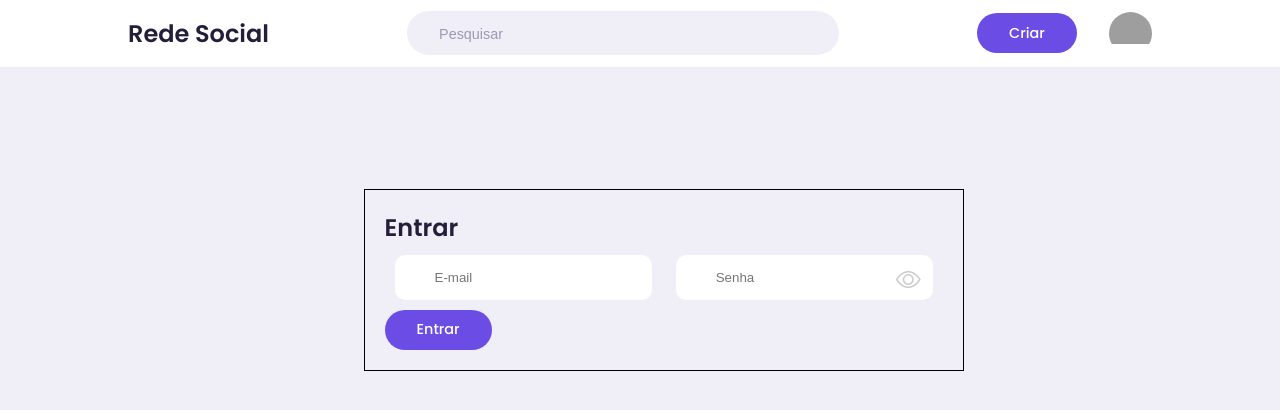
After one commit to MauricioScheffer/ProjetoFinal, a PHP site: page /login.php in a window 1280 px wide. The commit adds this page. Shown: the top 410 px of the page. Run offline with PHP 8.4, Linux system fonts and the light colour scheme; grey boxes are pictures that could not be loaded.

Commit message:
ProjetoFinal 03/07/24

```diff
--- /dev/null
+++ b/css/login.css
@@ -0,0 +1,162 @@
+@import url('https://fonts.googleapis.com/css2?family=Poppins:wght@300;500;600&display=swap');
+
+
+:root{
+    --color-white: hsl(252, 30%, 100%);
+    --color-light: hsl(252, 30%, 95%);
+    --color-grey: hsl(252, 15%, 65%);
+    --color-primary: hsl(252, 75%, 60%);
+    --color-secundary: hsl(252, 100%, 90%);
+    --color-sucess: hsl(120, 95%, 65%);
+    --color-danger: hsl(0, 95%, 65%);
+    --color-dark: hsl(252, 30%, 17%);
+    --color-black: hsl(252, 30%, 10%);
+
+    --border-radius: 2rem;
+    --card-border-radius: 1rem;
+    --btn-padding: 0.6rem 2rem;
+    --search-padding: 0.6rem 1rem;
+    --card-padding: 1rem;
+
+    --sticky-top-left: 5.4rem;
+    --sticky-top-right: -18rem;
+}
+
+*, *::before, *::after{
+    margin: 0;
+    padding: 0;
+    outline: 0;
+    box-sizing: border-box;
+    text-decoration: none;
+    list-style: none;
+    border: none;
+}
+
+body{
+    font-family: "Poppins", sans-serif;
+    color: var(--color-dark);
+    background: var(--color-light);
+    overflow-x: hidden;
+}
+
+.container{
+    width: 80%;
+    margin: 0 auto;
+}
+
+.profile-photo{
+    width: 2.7rem;
+    aspect-ratio: 1/1;
+    border-radius: 50%;
+    overflow: hidden;
+}
+
+img{
+    display: block;
+    width: 100%;
+}
+
+.btn{
+    display: inline-block;
+    padding: var(--btn-padding);
+    font-weight: 500;
+    border-radius: var(--border-radius);
+    cursor: pointer;
+    transition: all 300ms ease;
+    font-size: 0.9rem;
+}
+
+.btn:hover{
+    opacity: 0.8;
+}
+
+.btn-primary{
+    background: var(--color-primary);
+    color: white;
+}
+
+.text-bold{
+    font-weight: 500;
+}
+
+.text-muted{
+    color: var(--color-grey);
+}
+
+/* navbar */
+nav{
+    width: 100%;
+    background: var(--color-white);
+    padding: 0.7rem 0;
+    position: fixed;
+    top: 0;
+    z-index: 10;
+}
+
+nav .container{
+    display: flex;
+    align-items: center;
+    justify-content: space-between;
+}
+
+.search-bar{
+    background: var(--color-light);
+    border-radius: var(--border-radius);
+    padding: var(--search-padding);
+}
+
+.search-bar input[type="search"]{
+    background: transparent;
+    width: 30vw;
+    margin-left: 1rem;
+    font-size: 0.9rem;
+    color: var(--color-dark);
+}
+
+nav .search-bar input[type="search"]::placeholder{
+    color: var(--color-grey);
+}
+
+nav .create{
+    display: flex;
+    align-items: center;
+    gap: 2rem;
+}
+
+/* main */
+
+main{
+    position: relative;
+    top: 5.4rem;
+}
+
+main .container{
+    display: flex;
+    grid-template-columns: 18vw auto 20vw;
+    column-gap: 2rem;
+}
+
+.meio{
+    position: relative;
+    justify-content: center;
+    align-items: center;
+    margin-top: 10%;
+    margin-left: 23%;
+    padding: 20px;
+    border: 1px solid black;
+}
+
+.meio .caixas input{
+    margin: 10px;
+    padding: 15px 40px;
+    border-radius: 10px;
+}
+
+.caixas i{
+    font-size: 25px;
+    cursor: pointer;
+    position: absolute;
+    right: 7%;
+    top: 40%;
+    color: #ccc;
+}
--- /dev/null
+++ b/login.php
@@ -0,0 +1,49 @@
+<!DOCTYPE html>
+<html lang="en">
+<head>
+    <meta charset="UTF-8">
+    <meta name="viewport" content="width=device-width, initial-scale=1.0">
+    <link rel="stylesheet" href="css/login.css">
+    <link rel="stylesheet" href="https://cdn.jsdelivr.net/npm/bootstrap-icons@1.11.3/font/bootstrap-icons.min.css">
+    <title>Logar</title>
+</head>
+<body>
+<nav>
+        <div class="container">
+            <h2 class="log">
+                Rede Social
+            </h2>
+            <div class="search-bar">
+                <i class="fa-solid fa-magnifying-glass"></i>
+                <input type="search" placeholder="Pesquisar">
+            </div>
+            <div class="create">
+                <label class="btn btn-primary" for="create-post">Criar</label>
+                <div class="profile-photo">
+                    <img src="img/perfil.jpg" alt="">
+                </div>
+            </div>
+        </div>
+    </nav>
+
+    <!-- main -->
+    <main>
+        <div class="container">
+
+            <div class="meio">
+                <h2>Entrar</h2>
+                <div class="caixas">
+                    <input type="text" placeholder="E-mail">
+                    <input type="password" id="senha" placeholder="Senha">
+                    <i class="bi bi-eye" id="btn-senha" onclick="mostrarSenha()"></i>
+                    <script src="main.js"></script>
+                </div>
+                <div class="botao">
+                    <label class="btn btn-primary">Entrar</label>
+                </div>
+            </div>
+
+        </div>
+    </main>
+</body>
+</html>
--- /dev/null
+++ b/main.js
@@ -0,0 +1,13 @@
+function mostrarSenha(){
+    var inputPass = document.getElementById('senha')
+    var btnShowPass = document.getElementById('btn-senha')
+
+
+    if(inputPass.type === 'password'){
+        inputPass.setAttribute('type', 'text');
+        btnShowPass.classList.replace('bi-eye', 'bi-eye-slash');
+    }else{
+        inputPass.setAttribute('type', 'password');
+        btnShowPass.classList.replace('bi-eye-slash', 'bi-eye');
+    }
+}
```
Also changed, not shown: index.php (+6 -51 lines), README.md (added), css/index.css (renamed from index.css).
